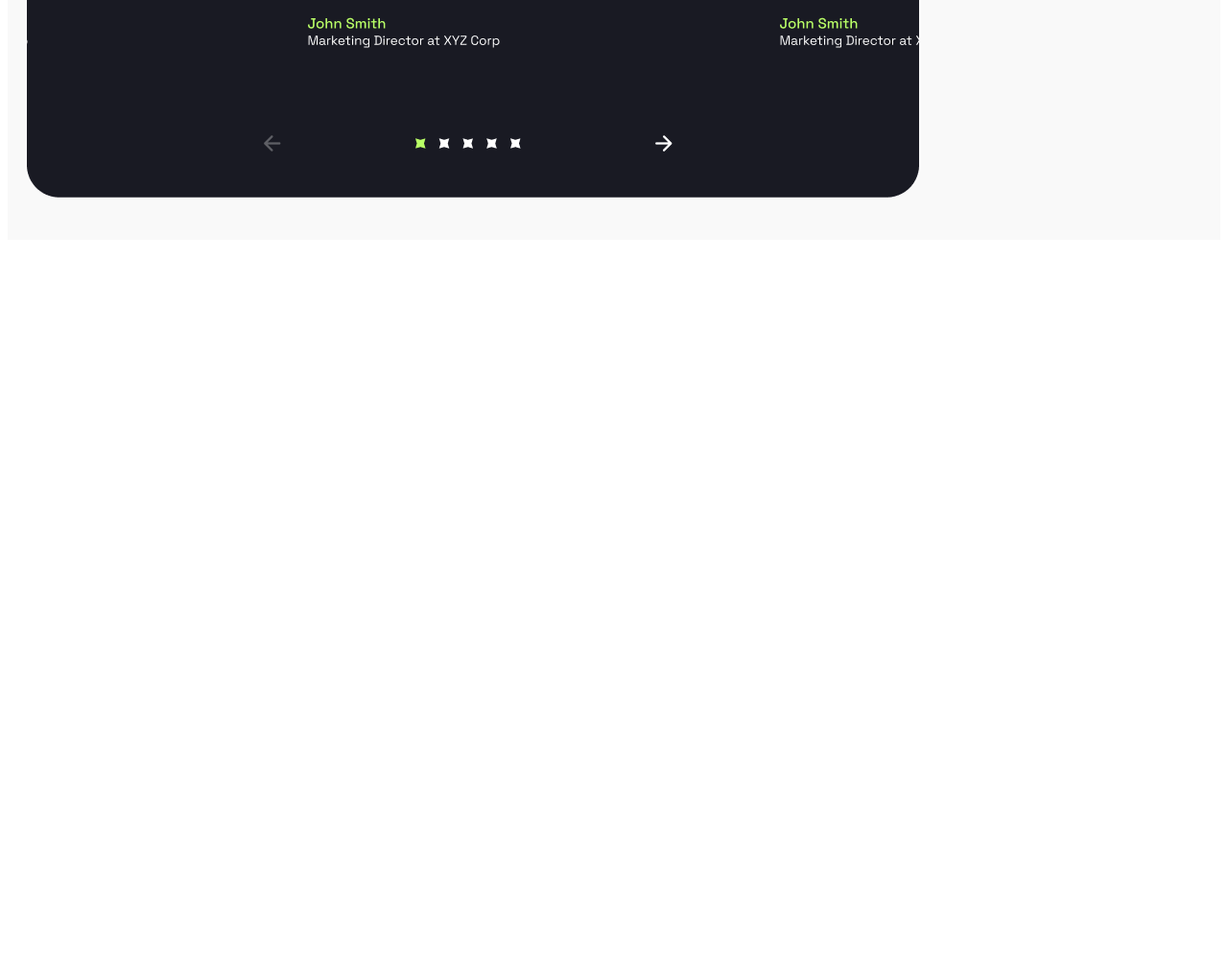
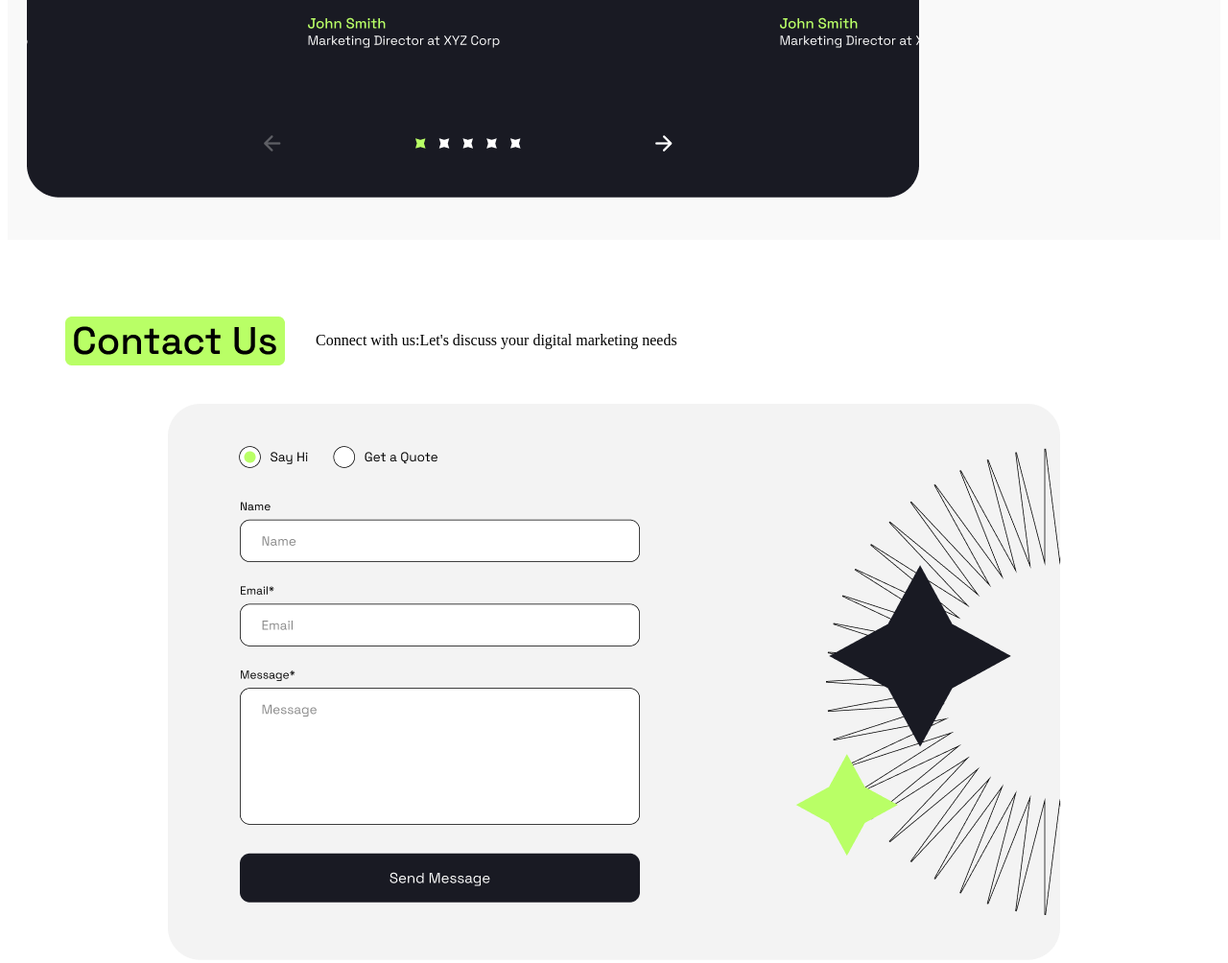
Before and after one commit to bella-idika/web-development-capstone, a plain HTML site: page index.html in a window 1280 px wide. Shown: the part 4679-5683 px from the top of the page at 96% size. Before the commit the page ends 4937 px from the top, so only its background shows below. Drawn offline with Linux system fonts and the light colour scheme.

Commit message:
commit new

```diff
--- a/css/style.css
+++ b/css/style.css
@@ -237,3 +237,20 @@
   margin-bottom: 40px;
   align-content: center;
 }
+.contact-block-section {
+  padding: 40px 20px;
+  background-color: #fff;
+  text-align: center;
+}
+.contact-block-intro{
+    display: flex;
+    gap: 2rem;
+    margin: 40px;
+    align-content: center;
+}
+.footer {
+  padding: 20px;
+  background-color: #111;
+  color: #fff;
+  text-align: center;
+}
--- a/index.html
+++ b/index.html
@@ -153,5 +153,17 @@
         <img src="images/Testimonials block.png" alt="">
       </div>
     </section>
+    <section>
+      <div class="contact-block-section">
+        <div class="contact-block-intro">
+          <img src="images/contact.png" alt="">
+          <p>Connect with us:Let's discuss your digital marketing needs</p>
+        </div>
+        <img src="images/Contact block.png" alt="">
+      </div>
+    </section>
   </main>
+  <footer>
+    <img src="images/footer.png" alt="">
+  </footer>
 </html>
```
Also changed, not shown: images/Contact block.png (added), images/contact.png (added), images/footer.png (added).
